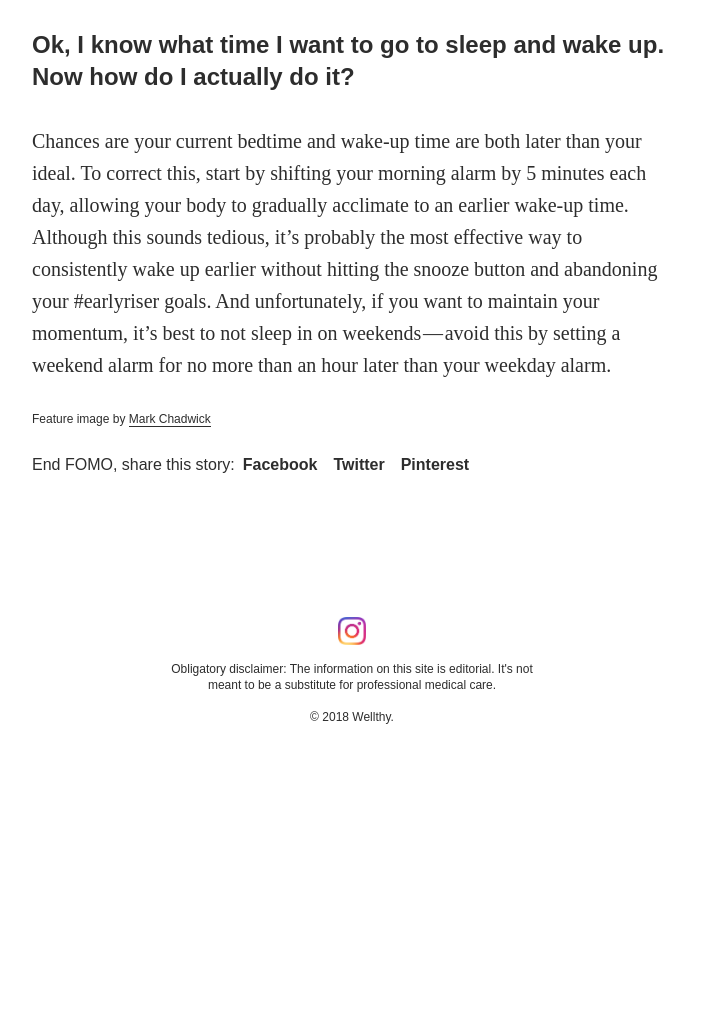
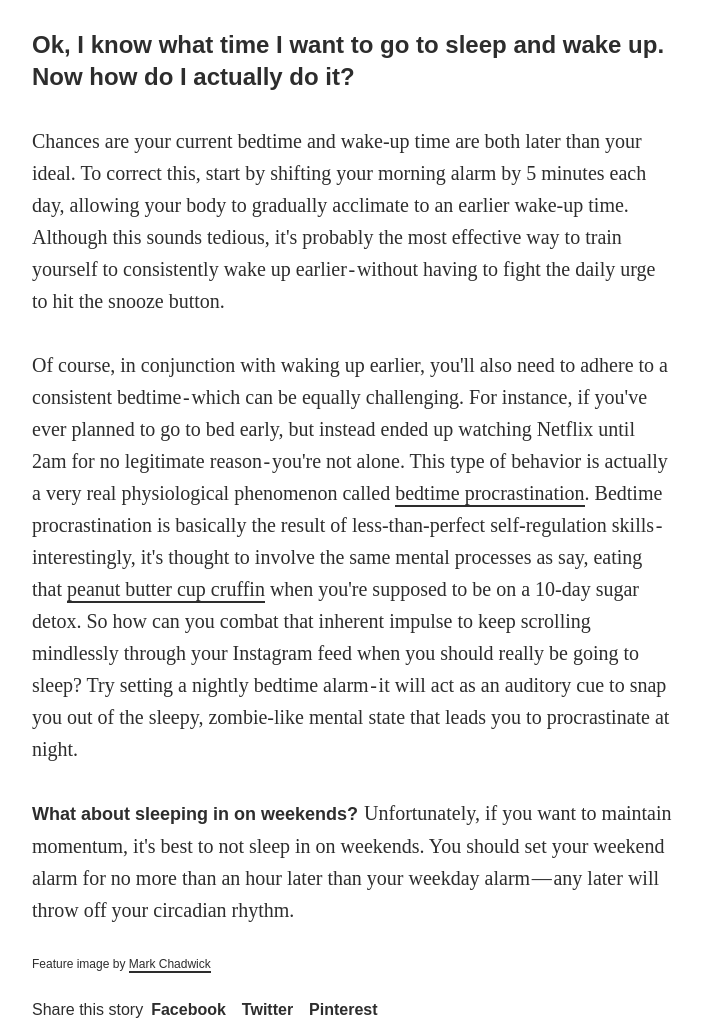
Before and after one commit to lsslbrt/fuzzy-octo-spork, a plain HTML site: page sleep.html in a window 1280 px wide. Shown: the part 1929-2950 px from the top of the page, without its empty margins (288-990 px from the left). Before the commit the page ends 2718 px from the top, so only its background shows below. Drawn offline with nearby package versions, Linux system fonts and the light colour scheme; a web font is replaced by a local one.

Commit message:
Article update

```diff
--- a/css/style.css
+++ b/css/style.css
@@ -456,7 +456,7 @@ p.caption {
 
 p.caption a{
   color: #2d2d2d;
-  border-bottom: 1px solid #2d2d2d;
+  border-bottom: 2px solid #2d2d2d;
 }
 
 p.caption a:hover {
--- a/sleep.html
+++ b/sleep.html
@@ -104,12 +104,16 @@
 
                   <p class="largertext">Ok, I know what time I want to go to sleep and wake up. Now how do I actually do it?</p>
 
-                  <p>Chances are your current bedtime and wake-up time are both later than your ideal. To correct this, start by shifting your morning alarm by 5 minutes each day, allowing your body to gradually acclimate to an earlier wake-up time. Although this sounds tedious, it’s probably the most effective way to consistently wake up earlier without hitting the snooze button and abandoning your #earlyriser goals. And unfortunately, if you want to maintain your momentum, it’s best to not sleep in on weekends — avoid this by setting a weekend alarm for no more than an hour later than your weekday alarm.</p>
+                  <p>Chances are your current bedtime and wake-up time are both later than your ideal. To correct this, start by shifting your morning alarm by 5 minutes each day, allowing your body to gradually acclimate to an earlier wake-up time. Although this sounds tedious, it's probably the most effective way to train yourself to consistently wake up earlier - without having to fight the daily urge to hit the snooze button.</p>
+
+                  <p>Of course, in conjunction with waking up earlier, you'll also need to adhere to a consistent bedtime - which can be equally challenging. For instance, if you've ever planned to go to bed early, but instead ended up watching Netflix until 2am for no legitimate reason - you're not alone. This type of behavior is actually a very real physiological phenomenon called <a class="articlelink" href="https://www.newyorker.com/tech/elements/what-keeps-you-up-at-night" target="_blank">bedtime procrastination</a>. Bedtime procrastination is basically the result of less-than-perfect self-regulation skills - interestingly, it's thought to involve the same mental processes as say, eating that <a class="articlelink" href="https://www.instagram.com/p/BiDMmGyBx5s/?hl=en&taken-by=supermoonbakehouse" target="_blank">peanut butter cup cruffin</a> when you're supposed to be on a 10-day sugar detox. So how can you combat that inherent impulse to keep scrolling mindlessly through your Instagram feed when you should really be going to sleep? Try setting a nightly bedtime alarm - it will act as an auditory cue to snap you out of the sleepy, zombie-like mental state that leads you to procrastinate at night.</p>
+
+                  <p><span class="parheader">What about sleeping in on weekends?</span>Unfortunately, if you want to maintain momentum, it's best to not sleep in on weekends. You should set your weekend alarm for no more than an hour later than your weekday alarm — any later will throw off your circadian rhythm.</p>
 
                   <p class="caption">Feature image by <a href="https://www.flickr.com/photos/markchadwick/" target="_blank">Mark Chadwick</a></p>
 
                   <div class="share">
-                  <p class="sharetitle">End FOMO, share this story:</p>
+                  <p class="sharetitle">Share this story</p>
                     <a class="sharelink" href="http://www.facebook.com/sharer/sharer.php?u=http://wellthy.blog/sleep&title=Beauty Sleep 101" target="_blank">Facebook</a>
                     <a class="sharelink" href="https://twitter.com/home?status=Beauty%20Sleep%20101%20http%3A//wellthy.blog/sleep" target="_blank">Twitter</a>
                     <a class="sharelink" href="http://pinterest.com/pin/create/bookmarklet/?media=http://wellthy.blog/img/articles/sleep.jpg&url=http://wellthy.blog/sleep&is_video=false&description=Beauty Sleep 101" target="_blank">Pinterest</a>
```
Also changed, not shown: 1 other file.
